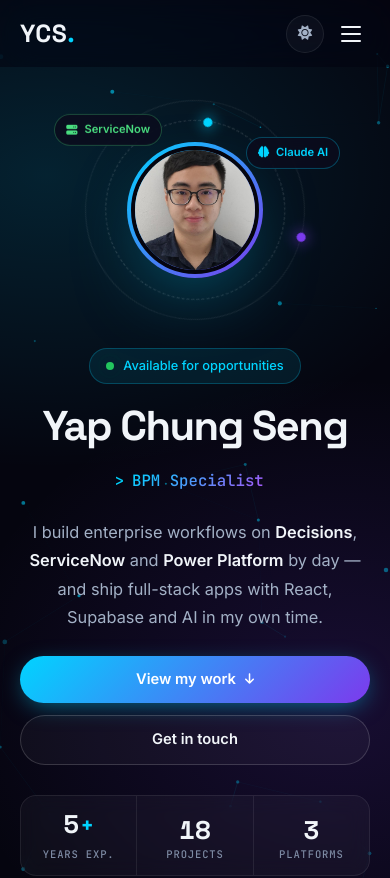
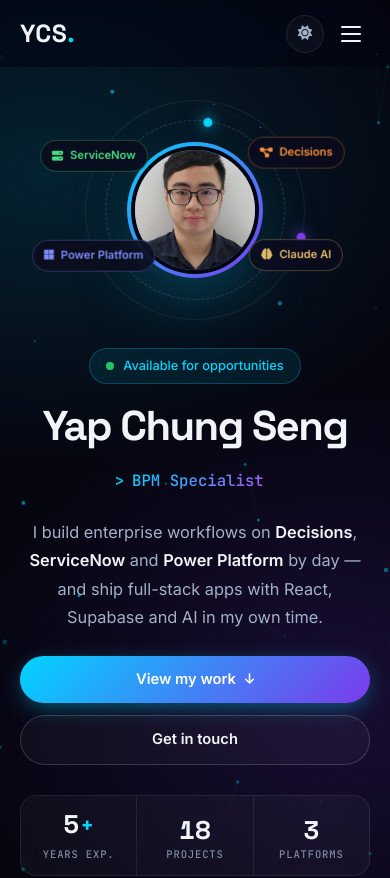
Before and after one commit to YapSeng98/ycs_portfolio, a plain HTML site: page index.html in a window 390 px wide. Shown: the top 878 px of the page. Drawn offline with Linux system fonts and the light colour scheme.

Commit message:
Add Decisions, Power Platform, SharePoint and Power Automate hero chips
- Hero orbit now shows 8 tech chips spaced evenly around the profile;
  phones show the 4 enterprise/AI chips
- Reword BizTrack bullet that still mentioned a demo mode

Co-Authored-By: Claude Opus 5.5 <noreply@anthropic.com>

```diff
--- a/index.html
+++ b/index.html
@@ -103,10 +103,15 @@
                     <div class="profile-box">
                         <img src="profile.jpg" alt="Portrait of Yap Chung Seng" class="profile-img" width="260" height="260">
                     </div>
-                    <span class="float-chip chip-a accent-servicenow" aria-hidden="true"><i class="fas fa-server"></i> ServiceNow</span>
-                    <span class="float-chip chip-b accent-ai" aria-hidden="true"><i class="fas fa-brain"></i> Claude AI</span>
-                    <span class="float-chip chip-c accent-planner" aria-hidden="true"><i class="fab fa-react"></i> React · TS</span>
-                    <span class="float-chip chip-d accent-pfmt" aria-hidden="true"><i class="fas fa-database"></i> Supabase</span>
+                    <!-- tech chips on the outer orbit (positions in style.css → .fc-*) -->
+                    <span class="float-chip fc-servicenow accent-servicenow" aria-hidden="true"><i class="fas fa-server"></i> ServiceNow</span>
+                    <span class="float-chip fc-decisions accent-decisions" aria-hidden="true"><i class="fas fa-diagram-project"></i> Decisions</span>
+                    <span class="float-chip fc-power accent-power" aria-hidden="true"><i class="fab fa-microsoft"></i> Power Platform</span>
+                    <span class="float-chip fc-claude accent-homeset" aria-hidden="true"><i class="fas fa-brain"></i> Claude AI</span>
+                    <span class="float-chip fc-supabase accent-pfmt" aria-hidden="true"><i class="fas fa-database"></i> Supabase</span>
+                    <span class="float-chip fc-automate accent-biztrack" aria-hidden="true"><i class="fas fa-bolt"></i> Power Automate</span>
+                    <span class="float-chip fc-sharepoint accent-ai" aria-hidden="true"><i class="fas fa-share-nodes"></i> SharePoint</span>
+                    <span class="float-chip fc-react accent-planner" aria-hidden="true"><i class="fab fa-react"></i> React · TS</span>
                 </div>
             </div>
 
--- a/style.css
+++ b/style.css
@@ -272,13 +272,20 @@
     backdrop-filter: blur(10px);
     -webkit-backdrop-filter: blur(10px);
     box-shadow: var(--shadow);
+    translate: -50% -50%;   /* left/top below are the chip's centre */
     animation: bob 6s ease-in-out infinite;
 }
 
-.chip-a { top: 7%; left: -3%; }
-.chip-b { top: 20%; right: -6%; animation-delay: -1.5s; }
-.chip-c { bottom: 18%; left: -8%; animation-delay: -3s; }
-.chip-d { bottom: 5%; right: 2%; animation-delay: -4.5s; }
+/* 8 chips spaced 45° apart on the outer orbit (radius 50%).
+   Widest labels sit top/bottom, where there is the most room. */
+.fc-servicenow { left: 3%;    top: 32.9%; }
+.fc-decisions  { left: 28.9%; top: 4.7%;  animation-delay: -0.8s; }
+.fc-power      { left: 67.1%; top: 3%;    animation-delay: -1.6s; }
+.fc-claude     { left: 95.3%; top: 28.9%; animation-delay: -2.4s; }
+.fc-supabase   { left: 97%;   top: 67.1%; animation-delay: -3.2s; }
+.fc-automate   { left: 71.1%; top: 95.3%; animation-delay: -4s; }
+.fc-sharepoint { left: 32.9%; top: 97%;   animation-delay: -4.8s; }
+.fc-react      { left: 4.7%;  top: 71.1%; animation-delay: -5.6s; }
 
 @keyframes bob {
     0%, 100% { transform: translateY(0); }
@@ -953,6 +960,13 @@
 }
 
 /* ===== Responsive ===== */
+@media (max-width: 1100px) {
+    .float-chip { font-size: 0.72rem; padding: 7px 12px; }
+    /* narrower column: pull the right-hand chips in so they aren't clipped */
+    .fc-claude   { left: 90%; }
+    .fc-supabase { left: 91%; }
+}
+
 @media (max-width: 1024px) {
     .bento { grid-template-columns: repeat(2, minmax(0, 1fr)); }
     .tile-xl { grid-row: auto; }
@@ -974,9 +988,14 @@
 
     .hero-copy { align-items: center; }
     .hero-visual { order: -1; max-width: 280px; }
-    .chip-a { left: -14%; }
-    .chip-b { right: -16%; }
-    .chip-c, .chip-d { display: none; }
+
+    /* smaller ring: keep the 4 enterprise/AI chips, one per side */
+    .float-chip { font-size: 0.7rem; padding: 6px 11px; }
+    .fc-supabase, .fc-automate, .fc-sharepoint, .fc-react { display: none; }
+    .fc-servicenow { left: 4%;  top: 26%; }
+    .fc-decisions  { left: 96%; top: 26%; }
+    .fc-power      { left: 4%;  top: 74%; }
+    .fc-claude     { left: 96%; top: 74%; }
 }
 
 @media (max-width: 640px) {
@@ -985,7 +1004,6 @@
 
     .hero-inner { padding-left: 1.25rem; padding-right: 1.25rem; }
     .hero-visual { max-width: 220px; }
-    .float-chip { font-size: 0.7rem; padding: 6px 11px; }
     .hero-actions { width: 100%; flex-direction: column; }
     .hero-actions .btn { width: 100%; }
     .hero-stats { width: 100%; }
```
Also changed, not shown: personal.html (+1 -1 lines).
